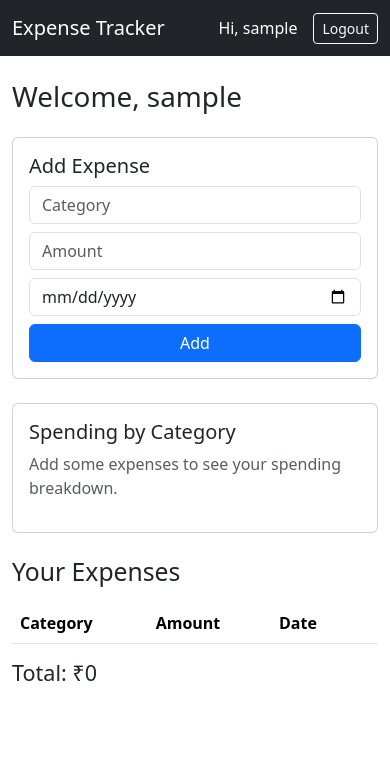
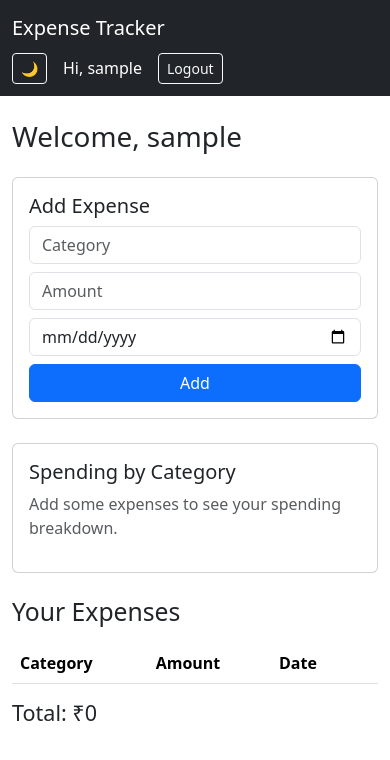
Before and after one commit to abel-111/Expense_Tracker, a Flask app: page / in a window 390 px wide. Shown: the top 760 px of the page. Run offline with Flask 3, Linux system fonts and the light colour scheme; the visitor is signed in with stand-in values (Sample User, id 1); data that the repository does not hold is empty.

Commit message:
Add dark mode toggle with wipe ripple animation

```diff
--- a/templates/base.html
+++ b/templates/base.html
@@ -1,15 +1,28 @@
 <!DOCTYPE html>
-<html lang="en">
+<html lang="en" data-bs-theme="light">
 <head>
+    <script>
+        const saved = localStorage.getItem('theme') || 'light';
+         document.documentElement.setAttribute('data-bs-theme', saved);
+    </script>
     <meta charset="UTF-8">
     <title>{% block title %}Expense Tracker{% endblock %}</title>
     <link href="https://cdn.jsdelivr.net/npm/bootstrap@5.3.3/dist/css/bootstrap.min.css" rel="stylesheet">
+    <style>
+     body, .navbar, .card, .table, .form-control, .btn, .alert {
+        transition: background-color 0.45s ease, color 0.45s ease, border-color 0.45s ease;
+    }
+    </style>
 </head>
 <body>
+    <div id="wipeOverlay" aria-hidden="true" style="position:fixed;top:0;left:0;right:0;bottom:0;pointer-events:none;z-index:9999;display:none;">
+        <div id="wipeCircle" style="position:absolute;border-radius:50%;width:10px;height:10px;transform:scale(0);"></div>
+    </div>
     <nav class="navbar navbar-expand-lg navbar-dark bg-dark mb-4">
         <div class="container">
             <a class="navbar-brand" href="/">Expense Tracker</a>
             <div class="d-flex align-items-center">
+                <button id="themeToggle" class="btn btn-outline-light btn-sm me-3" aria-label="Toggle dark mode">🌙</button>
                 {% if session.username %}
                     <span class="navbar-text text-white me-3">Hi, {{ session.username }}</span>
                     <a class="btn btn-outline-light btn-sm" href="/logout">Logout</a>
@@ -34,6 +47,52 @@
     </div>
 
     <script src="https://cdn.jsdelivr.net/npm/bootstrap@5.3.3/dist/js/bootstrap.bundle.min.js"></script>
+    <script>
+        const _btn = document.getElementById('themeToggle');
+        const _html = document.documentElement;
+        const _overlay = document.getElementById('wipeOverlay');
+        const _circle = document.getElementById('wipeCircle');
+
+        _btn.textContent = _html.getAttribute('data-bs-theme') === 'dark' ? '☀️' : '🌙';
+
+        _btn.addEventListener('click', () => {
+            const isDark = _html.getAttribute('data-bs-theme') !== 'dark';
+            const next = isDark ? 'dark' : 'light';
+            const r = _btn.getBoundingClientRect();
+            const x = r.left + r.width / 2;
+            const y = r.top + r.height / 2;
+            const maxDim = Math.max(window.innerWidth, window.innerHeight) * 2.5;
+
+            // Switch theme immediately — CSS transitions handle the smooth recolor
+            _html.setAttribute('data-bs-theme', next);
+            localStorage.setItem('theme', next);
+            _btn.textContent = isDark ? '☀️' : '🌙';
+
+            // Ripple is purely decorative — low opacity, doesn't block content
+            Object.assign(_circle.style, {
+                left: x + 'px', top: y + 'px',
+                width: maxDim + 'px', height: maxDim + 'px',
+                marginLeft: (-maxDim / 2) + 'px', marginTop: (-maxDim / 2) + 'px',
+                background: isDark ? 'rgba(255,255,255,0.12)' : 'rgba(0,0,0,0.08)',
+                opacity: '1',
+                transition: 'transform 0.45s cubic-bezier(0.4,0,0.2,1), opacity 0.2s ease 0.3s',
+                transform: 'scale(0)'
+            });
+
+            _overlay.style.display = 'block';
+
+            requestAnimationFrame(() => requestAnimationFrame(() => {
+                _circle.style.transform = 'scale(1)';
+                setTimeout(() => {
+                    _circle.style.opacity = '0';
+                    setTimeout(() => {
+                        _overlay.style.display = 'none';
+                        _circle.style.transform = 'scale(0)';
+                    }, 200);
+                }, 300);
+            }));
+        });
+    </script>
     {% block scripts %}{% endblock %}
 </body>
 </html>
```
